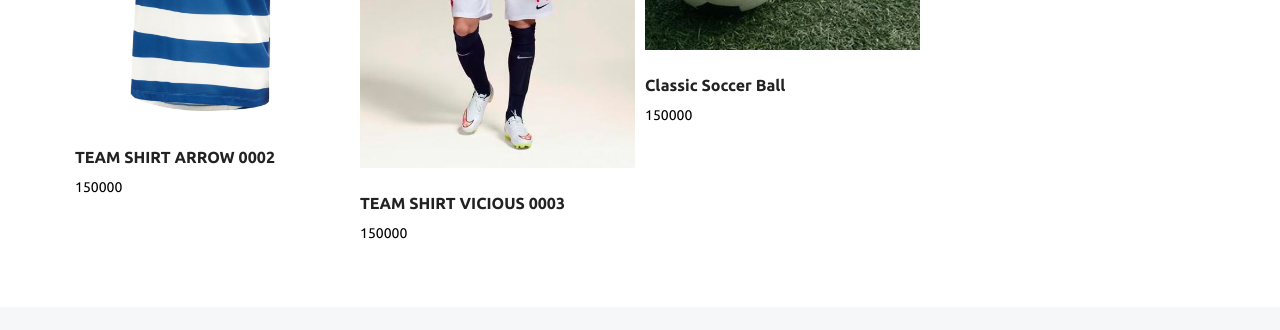
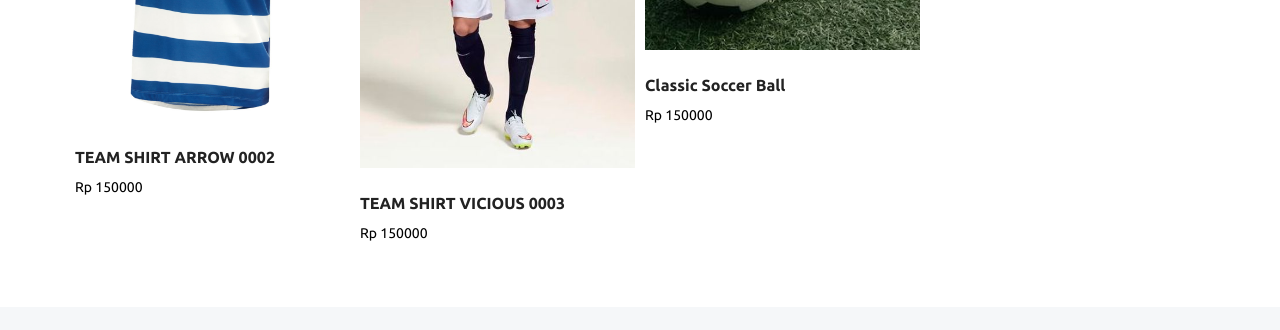
Before and after one commit to kemtol/sabnanifootball, a Jekyll site: the page built from index.html, in a window 1280 px wide and 900 px high, scrolled down 1542 px. Shown: the part 153-483 px from the top of the window. Built offline with Jekyll 4.4.1, drawn with Linux system fonts in a browser that asks for light colours; nearby versions of some CDN libraries; some web fonts are replaced.

Commit message:
Update front-products-showcase.html

```diff
--- a/_includes/front-products-showcase.html
+++ b/_includes/front-products-showcase.html
@@ -30,7 +30,7 @@
                               <a href="single-product-details.html">
                                   <h6>{{ item.title }}</h6>
                               </a>
-                              <p class="product-price">{{item.price}}</p>
+                              <p class="product-price">Rp {{item.price}}</p>
                           </div>
                         </div>
                         {% endfor %}
```
